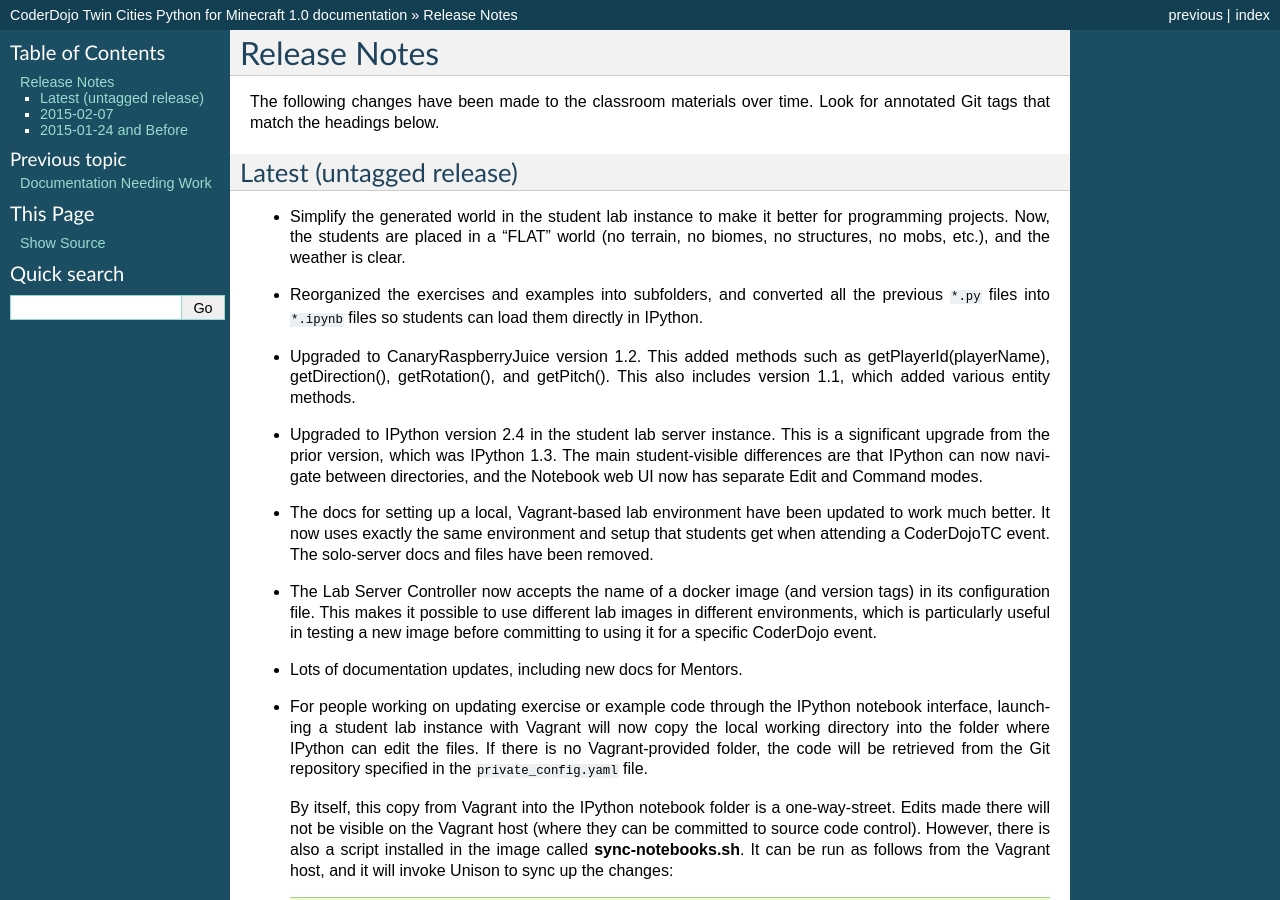
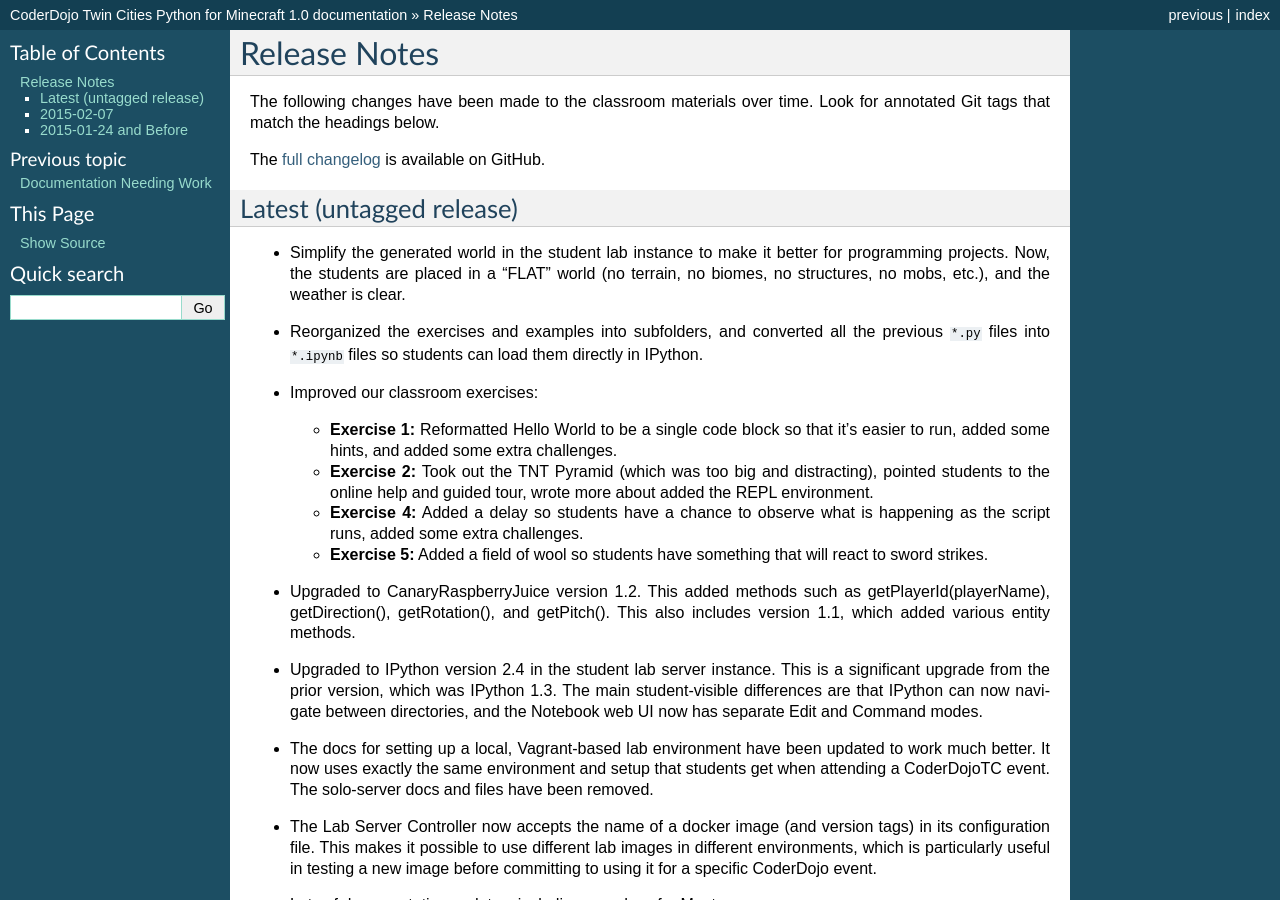
Before and after one commit to CoderDojoTC/python-minecraft, a Sphinx documentation site: the page built from docs/release-notes.rst, in a window 1280 px wide and 900 px high. Built offline with Sphinx 7.4.7, drawn with Linux system fonts in a browser that asks for light colours.

Commit message:
Updated release notes.

```diff
--- a/docs/release-notes.rst
+++ b/docs/release-notes.rst
@@ -4,6 +4,10 @@
 
 The following changes have been made to the classroom materials over
 time. Look for annotated Git tags that match the headings below.
+
+The `full changelog`_ is available on GitHub.
+
+.. _full changelog: https://github.com/CoderDojoTC/python-minecraft/commits/master
 
 
 Latest (untagged release)
@@ -17,6 +21,22 @@
 * Reorganized the exercises and examples into subfolders, and
   converted all the previous :file:`*.py` files into :file:`*.ipynb`
   files so students can load them directly in IPython.
+
+* Improved our classroom exercises:
+
+  * **Exercise 1:** Reformatted Hello World to be a single code block
+    so that it's easier to run, added some hints, and added some extra
+    challenges.
+
+  * **Exercise 2:** Took out the TNT Pyramid (which was too big and
+    distracting), pointed students to the online help and guided tour,
+    wrote more about added the REPL environment.
+
+  * **Exercise 4:** Added a delay so students have a chance to observe
+    what is happening as the script runs, added some extra challenges.
+
+  * **Exercise 5:** Added a field of wool so students have something
+    that will react to sword strikes.
 
 * Upgraded to CanaryRaspberryJuice version 1.2. This added methods
   such as getPlayerId(playerName), getDirection(), getRotation(), and
```
